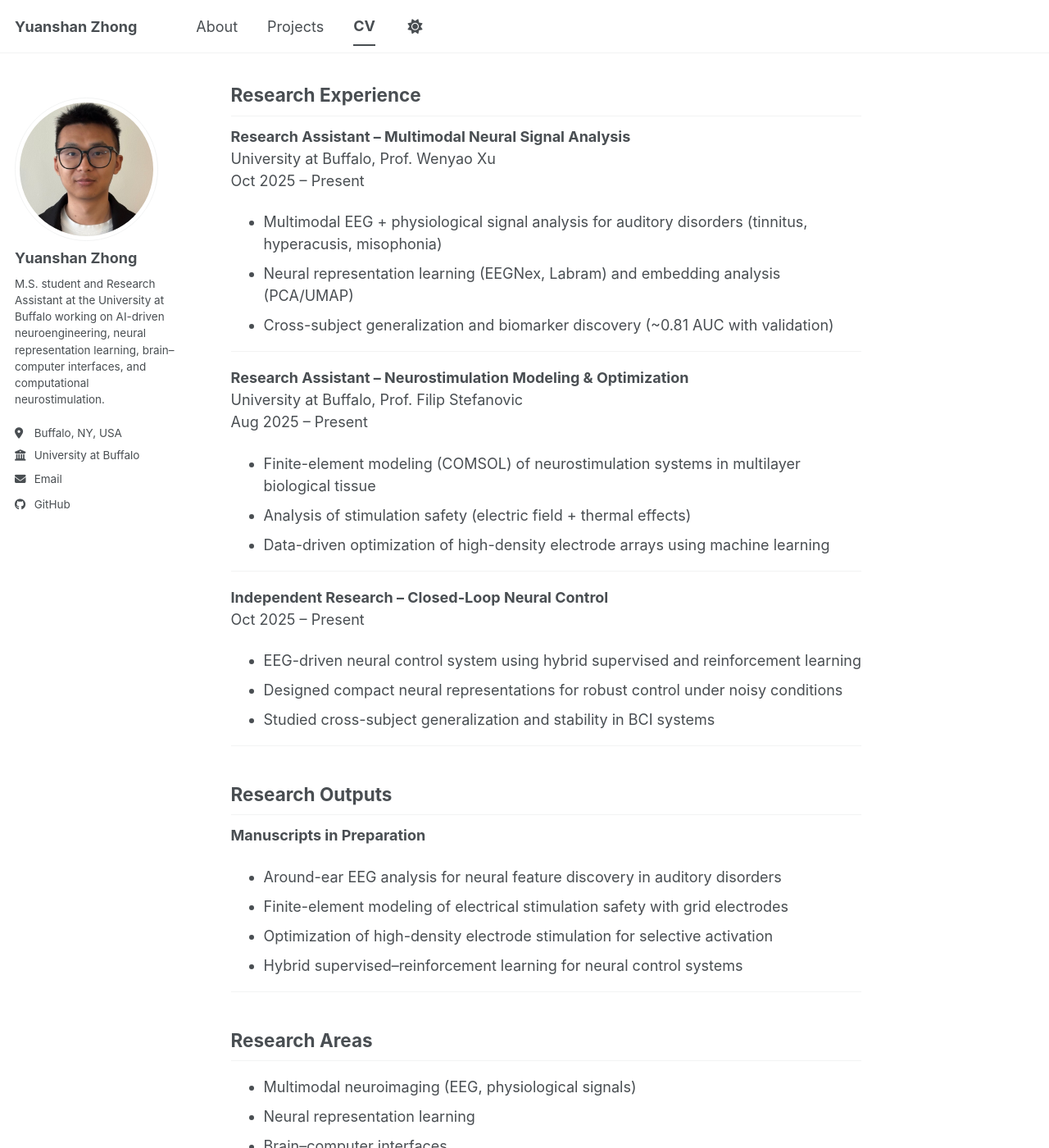
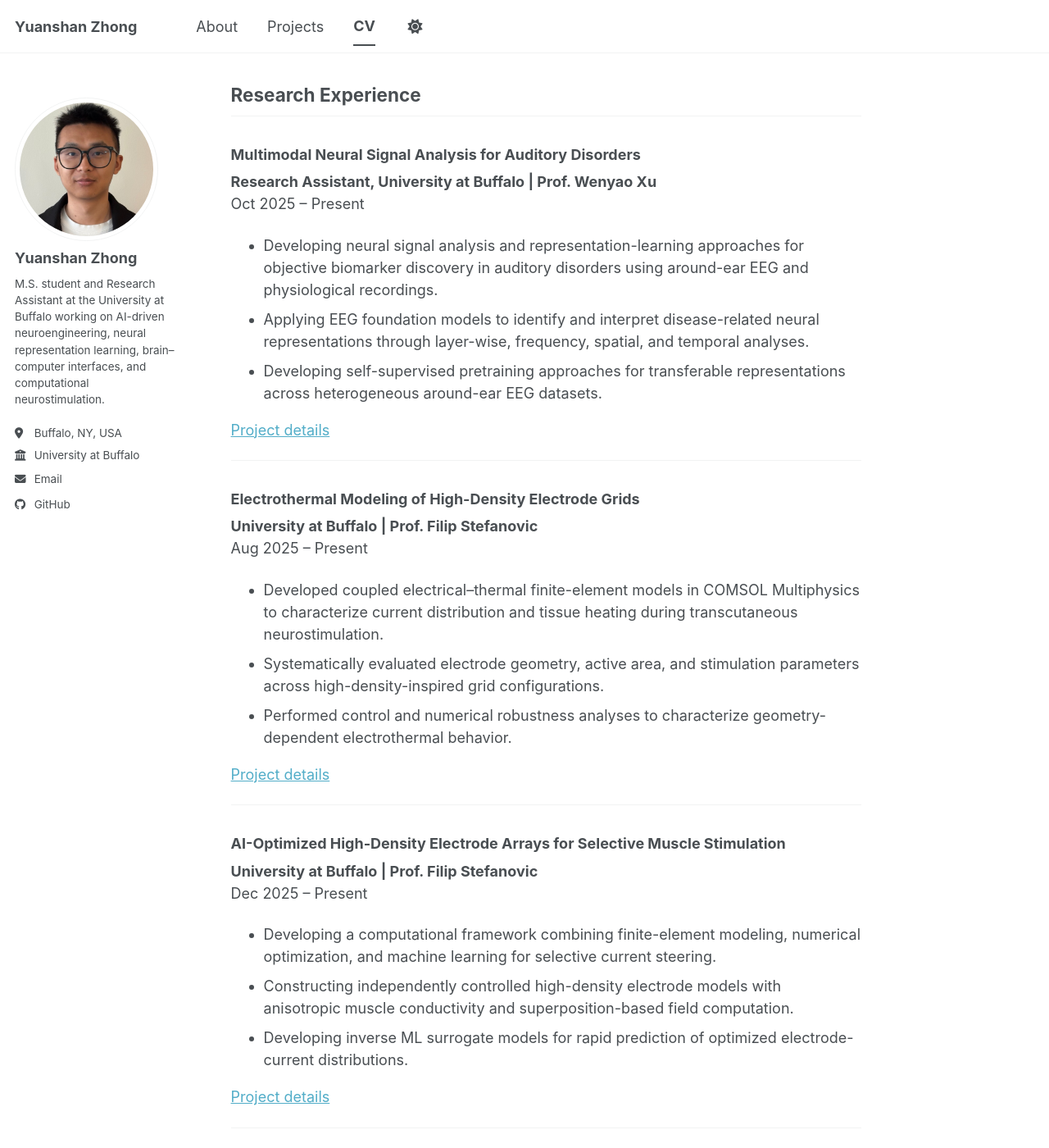
Before and after one commit to Yzhong9527/Yzhong9527.github.io, a Jekyll site: the page built from _pages/cv.md, in a window 1280 px wide and 1400 px high, scrolled down 493 px. Shown: the whole window at 82% size. Built offline with Jekyll 4.4.1, drawn with Linux system fonts in a browser that asks for light colours; a script bundle is joined from its source files by our own code; library files that are not in the unit come from our copies; some of the changed text lies outside the part shown.

Commit message:
Update cv.md

```diff
--- a/_pages/cv.md
+++ b/_pages/cv.md
@@ -25,74 +25,103 @@ Sep 2018 – Jun 2023
 
 ## Research Experience
 
-**Research Assistant – Multimodal Neural Signal Analysis**
-University at Buffalo, Prof. Wenyao Xu
+### Multimodal Neural Signal Analysis for Auditory Disorders
+**Research Assistant, University at Buffalo | Prof. Wenyao Xu**
 Oct 2025 – Present
 
-- Multimodal EEG + physiological signal analysis for auditory disorders (tinnitus, hyperacusis, misophonia)
-- Neural representation learning (EEGNex, Labram) and embedding analysis (PCA/UMAP)
-- Cross-subject generalization and biomarker discovery (~0.81 AUC with validation)
+- Developing neural signal analysis and representation-learning approaches for objective biomarker discovery in auditory disorders using around-ear EEG and physiological recordings.
+- Applying EEG foundation models to identify and interpret disease-related neural representations through layer-wise, frequency, spatial, and temporal analyses.
+- Developing self-supervised pretraining approaches for transferable representations across heterogeneous around-ear EEG datasets.
+
+[Project details](/portfolio/synapse)
 
 ---
 
-**Research Assistant – Neurostimulation Modeling & Optimization**
-University at Buffalo, Prof. Filip Stefanovic
+### Electrothermal Modeling of High-Density Electrode Grids
+**University at Buffalo | Prof. Filip Stefanovic**
 Aug 2025 – Present
 
-- Finite-element modeling (COMSOL) of neurostimulation systems in multilayer biological tissue
-- Analysis of stimulation safety (electric field + thermal effects)
-- Data-driven optimization of high-density electrode arrays using machine learning
+- Developed coupled electrical–thermal finite-element models in COMSOL Multiphysics to characterize current distribution and tissue heating during transcutaneous neurostimulation.
+- Systematically evaluated electrode geometry, active area, and stimulation parameters across high-density-inspired grid configurations.
+- Performed control and numerical robustness analyses to characterize geometry-dependent electrothermal behavior.
+
+[Project details](/portfolio/comsol)
 
 ---
 
-**Independent Research – Closed-Loop Neural Control**
-Oct 2025 – Present
+### AI-Optimized High-Density Electrode Arrays for Selective Muscle Stimulation
+**University at Buffalo | Prof. Filip Stefanovic**
+Dec 2025 – Present
 
-- EEG-driven neural control system using hybrid supervised and reinforcement learning
-- Designed compact neural representations for robust control under noisy conditions
-- Studied cross-subject generalization and stability in BCI systems
+- Developing a computational framework combining finite-element modeling, numerical optimization, and machine learning for selective current steering.
+- Constructing independently controlled high-density electrode models with anisotropic muscle conductivity and superposition-based field computation.
+- Developing inverse ML surrogate models for rapid prediction of optimized electrode-current distributions.
+
+[Project details](/portfolio/muscle_stimulation)
 
 ---
 
-## Research Outputs
+### Hybrid Learning for Adaptive Closed-Loop Neural Control
+**Independent Research**
+Apr 2025 – Present
 
-**Manuscripts in Preparation**
+- Developed an EEG-driven neural control framework combining supervised decoding, compact neural representations, and reinforcement learning.
+- Evaluated robustness, training stability, and cross-subject generalization under ID/OOD conditions and EEG perturbations.
+- Extending the framework toward adaptive closed-loop control with time-varying neural representations, task states, and feedback-driven policy adaptation.
 
-- Around-ear EEG analysis for neural feature discovery in auditory disorders
-- Finite-element modeling of electrical stimulation safety with grid electrodes
-- Optimization of high-density electrode stimulation for selective activation
-- Hybrid supervised–reinforcement learning for neural control systems
+[Project details](/portfolio/closed_loop)
+
+---
+
+## Publications & Manuscripts
+
+**Zhong, Y., & Stefanovic, F. (2026).**
+Comparative electrothermal analysis of single and small-electrode grid configurations for HD-inspired peripheral transcutaneous neurostimulation.
+*Frontiers in Bioengineering and Biotechnology*. **Accepted.**
+[Article](https://www.frontiersin.org/journals/bioengineering-and-biotechnology/articles/10.3389/fbioe.2026.1904885/abstract)
+
+**Zhong, Y.\*, Das, A.\*, Rivera Rosario, E., Sun, W., & Xu, W. (2026).**
+From decoding performance to interpretation in EEG foundation-model representations.
+*Manuscript in preparation.*
+\*Co-first authors.
+
+**Zhong, Y., & Stefanovic, F. (2026).**
+AI-optimized high-density electrode arrays for selective muscle stimulation.
+*Manuscript in preparation.*
 
 ---
 
 ## Research Areas
 
-- Multimodal neuroimaging (EEG, physiological signals)
-- Neural representation learning
-- Brain–computer interfaces
-- Closed-loop neuroengineering systems
-- Neurostimulation modeling and optimization
+- Neural signal analysis & representation learning
+- EEG foundation models & self-supervised learning
+- Brain–computer interfaces & neural control
+- Computational neurostimulation & optimization
+- Adaptive closed-loop neural systems
 
 ---
 
 ## Technical Skills
 
 **Neuroengineering**
-EEG signal processing, ERP analysis, spectral analysis
+EEG signal processing, neural representation learning & analysis, EEG foundation models, ERP analysis, time-frequency analysis
 
 **Machine Learning**
-PyTorch, deep learning, self-supervised learning, reinforcement learning
+PyTorch, deep learning, self-supervised learning, reinforcement learning, model interpretability
 
 **Modeling & Simulation**
-COMSOL Multiphysics, finite-element modeling
+COMSOL Multiphysics, finite-element modeling, electrothermal modeling, bioelectric field simulation, numerical optimization
 
 **Programming**
 Python, MATLAB
+
+**Scientific Computing & Data Analysis**
+NumPy, SciPy, scikit-learn, MNE-Python
 
 ---
 
 ## Honors & Awards
 
-- National Scholarship (Third Prize), USTC
-- Third Prize, Provincial Level Physics Competition (China)
-- First Prize, City-Level Mathematics Competition (China)
+- National Scholarship (Third Prize), University of Science and Technology of China
+- Third Prize, Provincial Level Physics High School Competition (China)
+- First Prize, City-Level Mathematics High School Competition (China)
```
